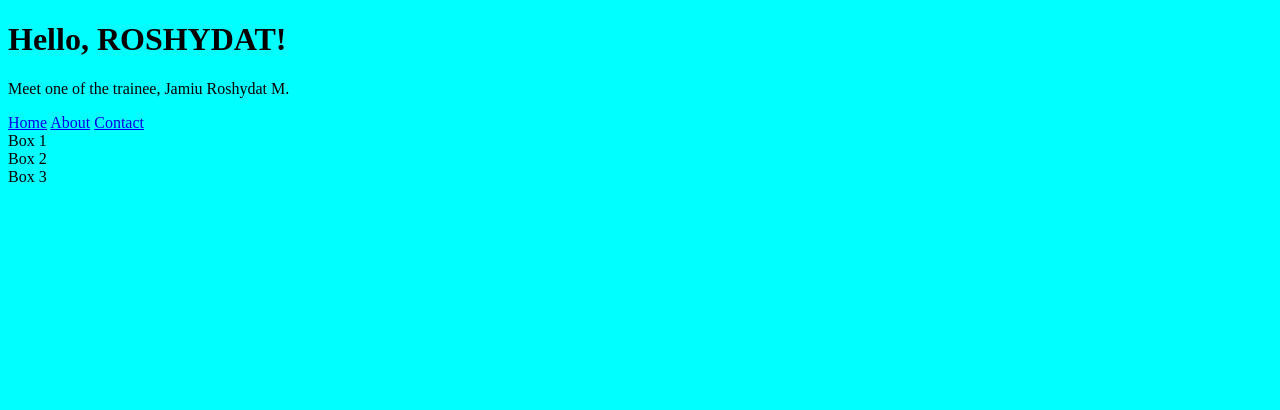
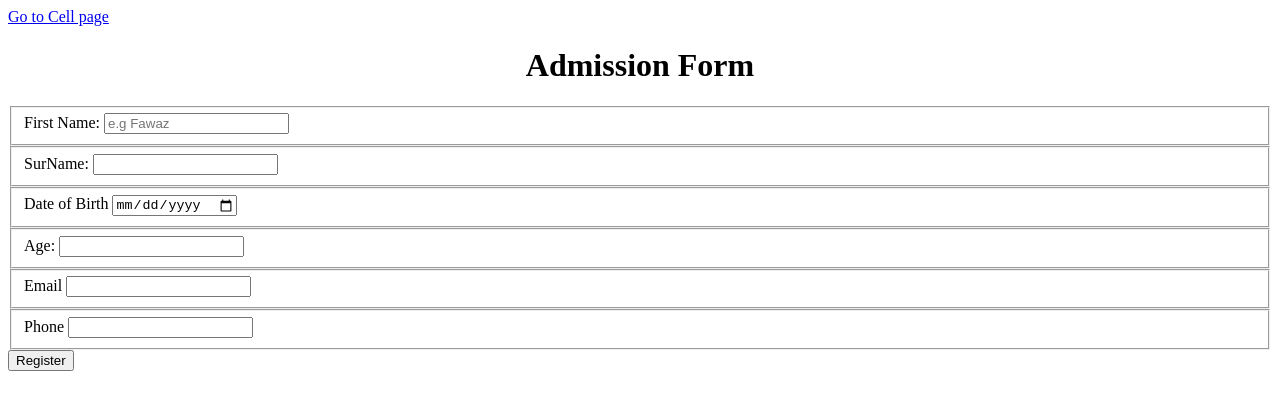
Before and after one commit to ROSHYDAT/myfolder, a plain HTML site: page index.html in a window 1280 px wide. Drawn offline with Linux system fonts and the light colour scheme.

Commit message:
Add files via upload

```diff
--- a/index.html
+++ b/index.html
@@ -1,21 +1,41 @@
 <!DOCTYPE html>
-<html>
+<html lang="en">
 <head>
-<title>My first Webpage</title>
+    <meta charset="UTF-8">
+    <meta name="viewport" content="width=device-width, initial-scale=1.0">
+    <title>Form Class</title>
 </head>
 <body>
-<h1> Hello, ROSHYDAT!</h1>
-<p> Meet one of the trainee, Jamiu Roshydat M. </p>
+    <a href="cell.html">Go to Cell page</a>
+    <center><h1>Admission Form</h1></center>
+    <form action="submit.html">
+        <fieldset>
+            <label for="">First Name:</label>
+            <input type="text" placeholder="e.g Fawaz" required>
+        </fieldset>
+        <fieldset>
+            <label for="">SurName:</label>
+            <input type="text">
+        </fieldset>
+        <fieldset>
+            <label for="">Date of Birth</label>
+            <input type="date">
+        </fieldset>
+        <fieldset>
+            <label for="">Age:</label>
+            <input type="number">
+        </fieldset>
+        <fieldset>
+            <label for="">Email</label>
+            <input type="email" required>
+        </fieldset>
+        <fieldset>
+            <label for="">Phone</label>
+            <input type="tel" required>
+        </fieldset>
+
+
+        <input type="submit" value="Register">
+    </form>
 </body>
-<body style="background-color: aqua;">
-<div class="nav">
-<a href="#">Home</a>
-<a href="#">About</a>
-<a href="#">Contact</a>
-</div>
-<div class="container">
-<div class="box">Box 1</div>
-<div class="box">Box 2</div>
-<div class="box">Box 3</div>
-</div>
 </html>
```
Also changed, not shown: cell.html (added, +17 -0 lines), page2.html (added, +20 -0 lines), page3.html (added, +20 -0 lines), submit.html (added, +13 -0 lines).
